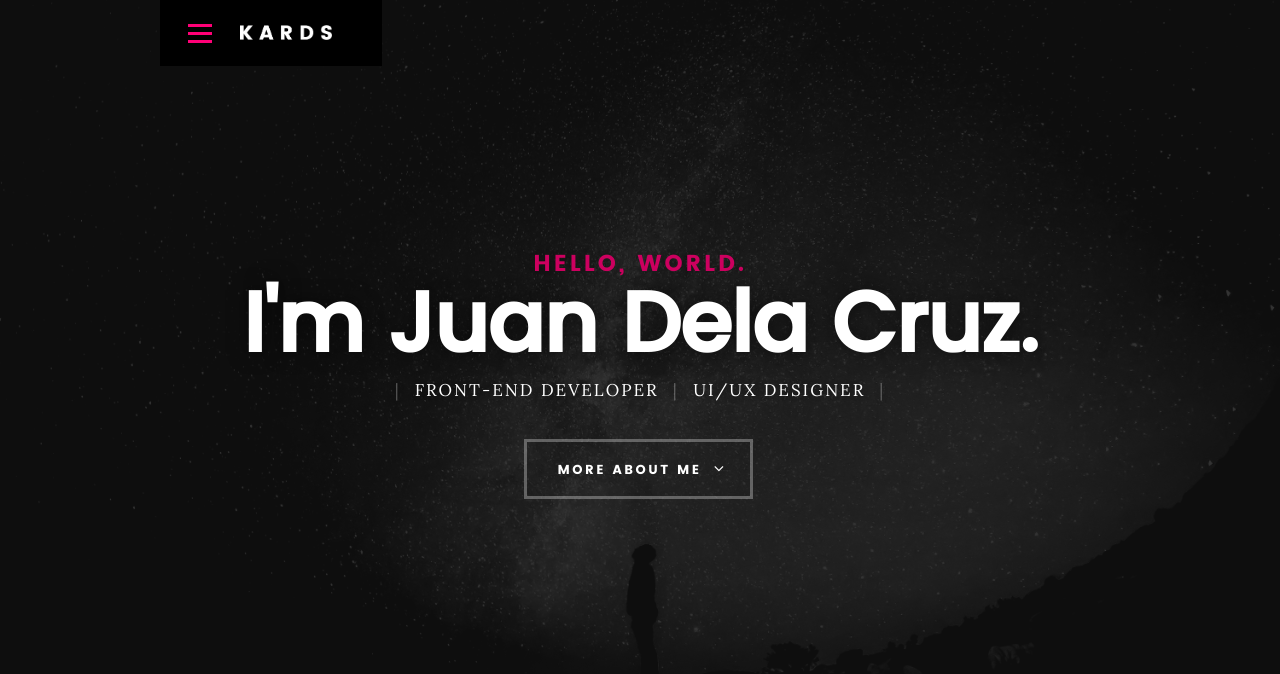
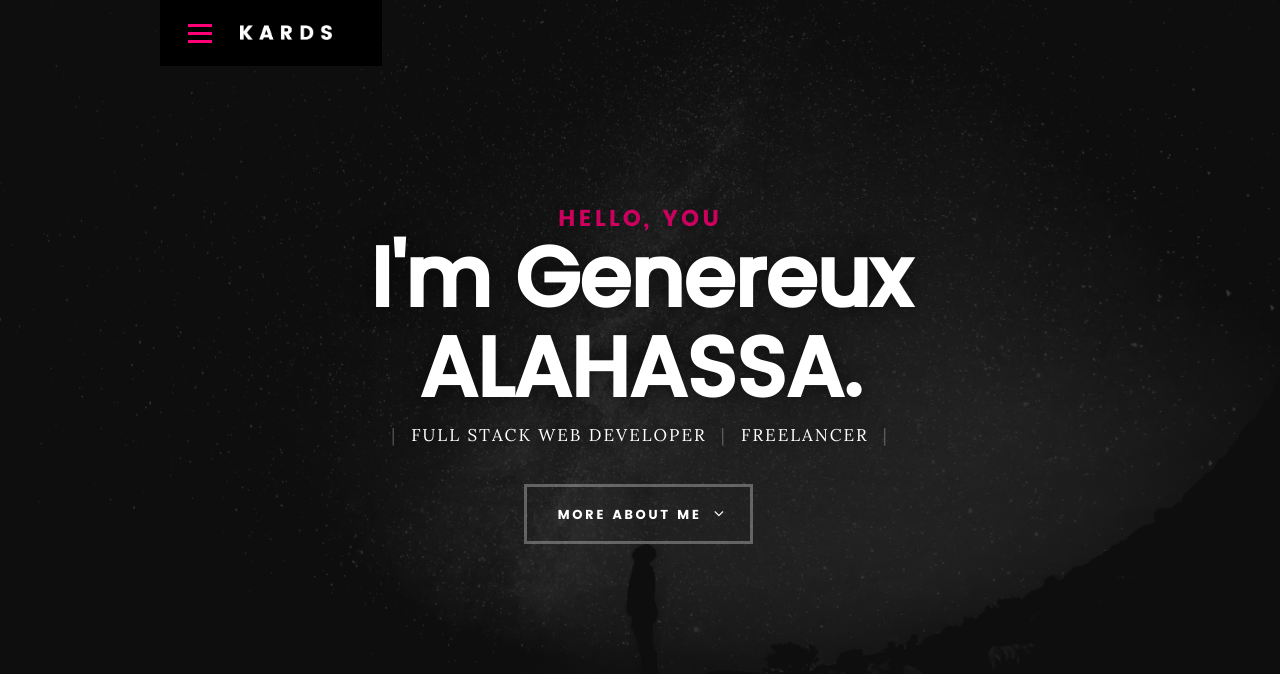
Before and after one commit to wilofice/portfolio, a plain HTML site: page index.html in a window 1280 px wide. Shown: the top 674 px of the page. Drawn offline with Linux system fonts and the light colour scheme; files whose address does not match are found by name.

Commit message:
Set my name

```diff
--- a/index.html
+++ b/index.html
@@ -73,12 +73,12 @@
 
    			<div class="col-twelve">
 
-	   			<h5>Hello, World.</h5>
-	   			<h1>I'm Juan Dela Cruz.</h1>
+	   			<h5>Hello, You</h5>
+	   			<h1>I'm Genereux ALAHASSA.</h1>
 
 	   			<p class="intro-position">
-	   				<span>Front-end Developer</span>
-	   				<span>UI/UX Designer</span>
+	   				<span>Full Stack Web Developer</span>
+	   				<span>Freelancer</span>
 	   			</p>
 
 	   			<a class="button stroke smoothscroll" href="#about" title="">More About Me</a>
```
